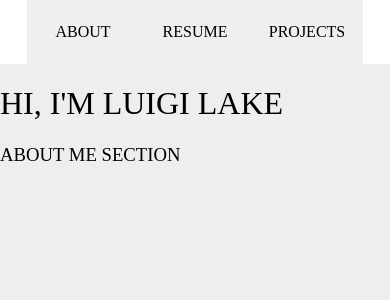
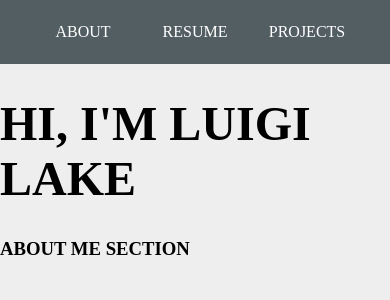
Before and after one commit to luigilake/personal-website, a React app: page / in a window 390 px wide. Shown: the top 300 px of the page. Built offline with nearby package versions, Linux system fonts and the light colour scheme; the HTML template or start-up script is replaced by a standard one.

Commit message:
style about me

```diff
--- a/src/assets/styles/App.scss
+++ b/src/assets/styles/App.scss
@@ -1,9 +1,4 @@
-@import url('https://fonts.googleapis.com/css?family=Cardo|Open+Sans');
-
-* {
-  font-family: 'Futura';
-  font-weight: lighter;
-}
+@import url('https://fonts.googleapis.com/css?family=Cardo|Open+Sans|Playfair+Display:400,900');
 
 body {
   margin: 0%;
@@ -16,7 +11,7 @@ body {
 }
 
 .navigation {
-  background: #ffffff;
+  background: #535E63;
   height: 5rem;
   display: flex;
   justify-content: center;
@@ -27,6 +22,7 @@ body {
 }
 
 .navigation-button {
+  background: inherit;
   font-size: 1.5rem;
   padding: 0%;
   border: none;
@@ -34,14 +30,15 @@ body {
   width: 10rem;
   height: 5rem;
   transition-duration: 0.5s;
+  color: white;
 }
 
 .navigation-button:hover {
-  color: #4f7e41;
+  font-size: 1.6rem;
 }
 
 .navigation-button:focus {
-  color: #4f7e41;
+  font-size: 1.6rem;
   outline: none;
 }
 
@@ -54,6 +51,15 @@ body {
     height: 4rem;
   }
 
+  .navigation-button:hover {
+    font-size: 1.2rem;
+  }
+
+  .navigation-button:focus {
+    font-size: 1.2rem;
+    outline: none;
+  }
+
   .navigation-link {
     margin: 0%;
   }
@@ -62,3 +68,8 @@ body {
     height: 4rem;
   }
 }
+
+h1#about-me-greeting {
+  font-family: 'Playfair Display 900';
+  font-size: 3rem;
+}
--- a/src/react/containers/AboutMe.js
+++ b/src/react/containers/AboutMe.js
@@ -10,7 +10,9 @@ class AboutMe extends Component {
   render(){
     return(
       <div>
-        <h1>HI, I'M LUIGI LAKE</h1>
+        <div>
+          <h1 id='about-me-greeting' >HI, I'M LUIGI LAKE</h1>
+        </div>
         <h3>ABOUT ME SECTION</h3>
       </div>
     )
```
